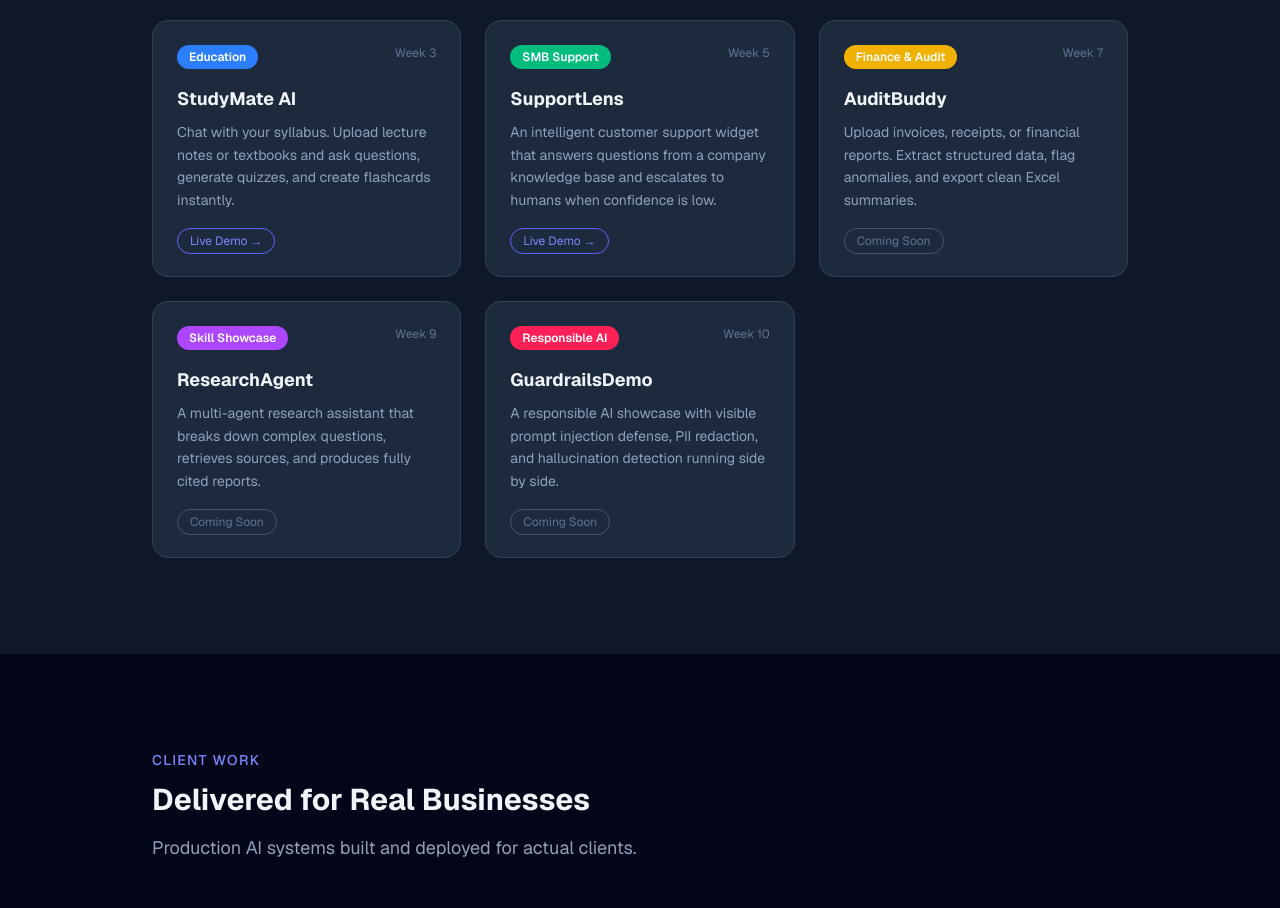
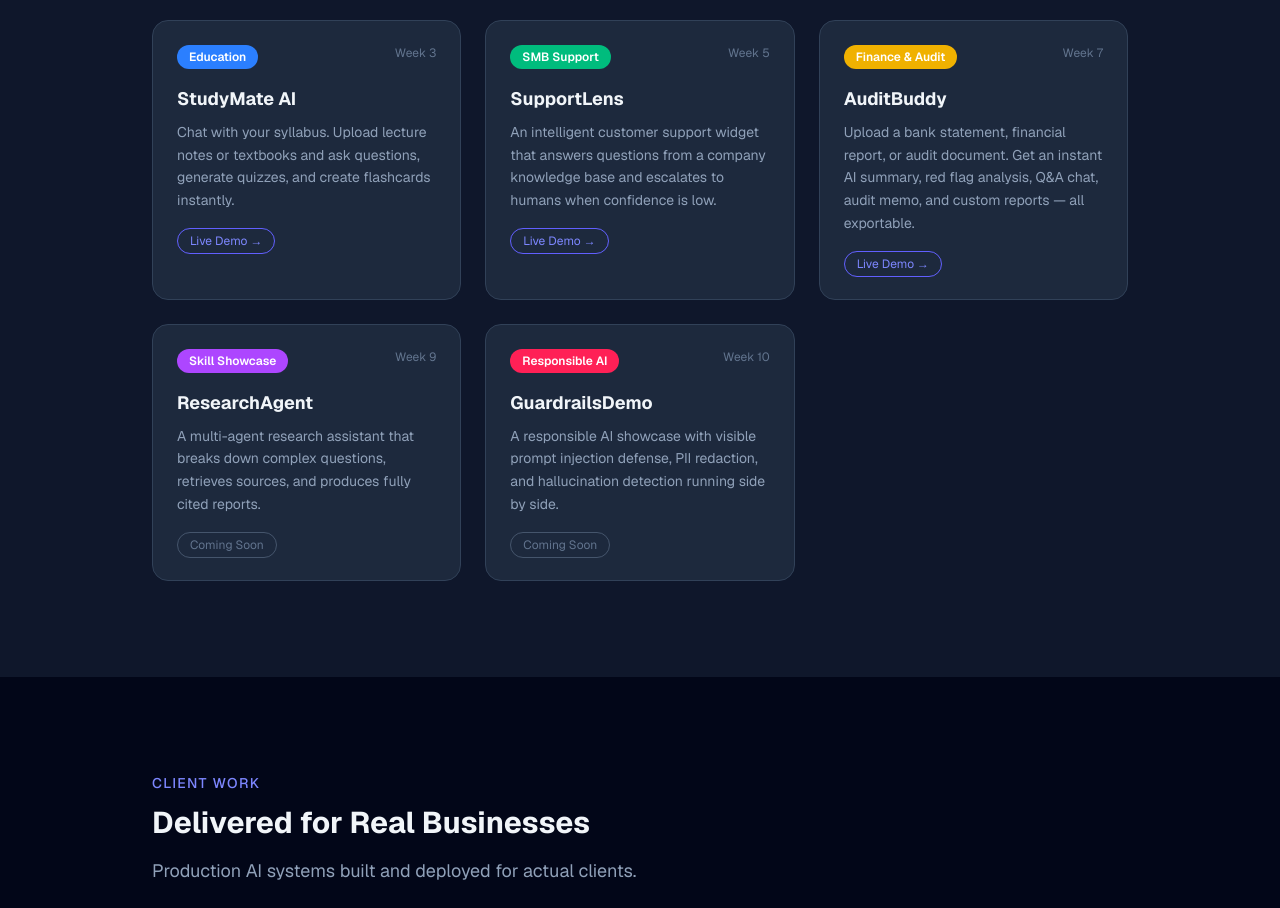
Before and after one commit to DataBuster204/portfolio, a Next.js app: page / in a window 1280 px wide. Shown: the part 1700-2608 px from the top of the page. Built offline with nearby package versions, Linux system fonts and the light colour scheme.

Commit message:
Add AuditBuddy live link to portfolio

```diff
--- a/app/page.tsx
+++ b/app/page.tsx
@@ -37,11 +37,11 @@ const projects = [
   },
   {
     title: "AuditBuddy",
-    description: "Upload invoices, receipts, or financial reports. Extract structured data, flag anomalies, and export clean Excel summaries.",
+    description: "Upload a bank statement, financial report, or audit document. Get an instant AI summary, red flag analysis, Q&A chat, audit memo, and custom reports — all exportable.",
     vertical: "Finance & Audit",
     week: "Week 7",
     accent: "bg-yellow-500",
-    link: null,
+    link: "https://auditbuddy-2fcgcbghkoeb97yyqqsfdk.streamlit.app",
   },
   {
     title: "ResearchAgent",
```
